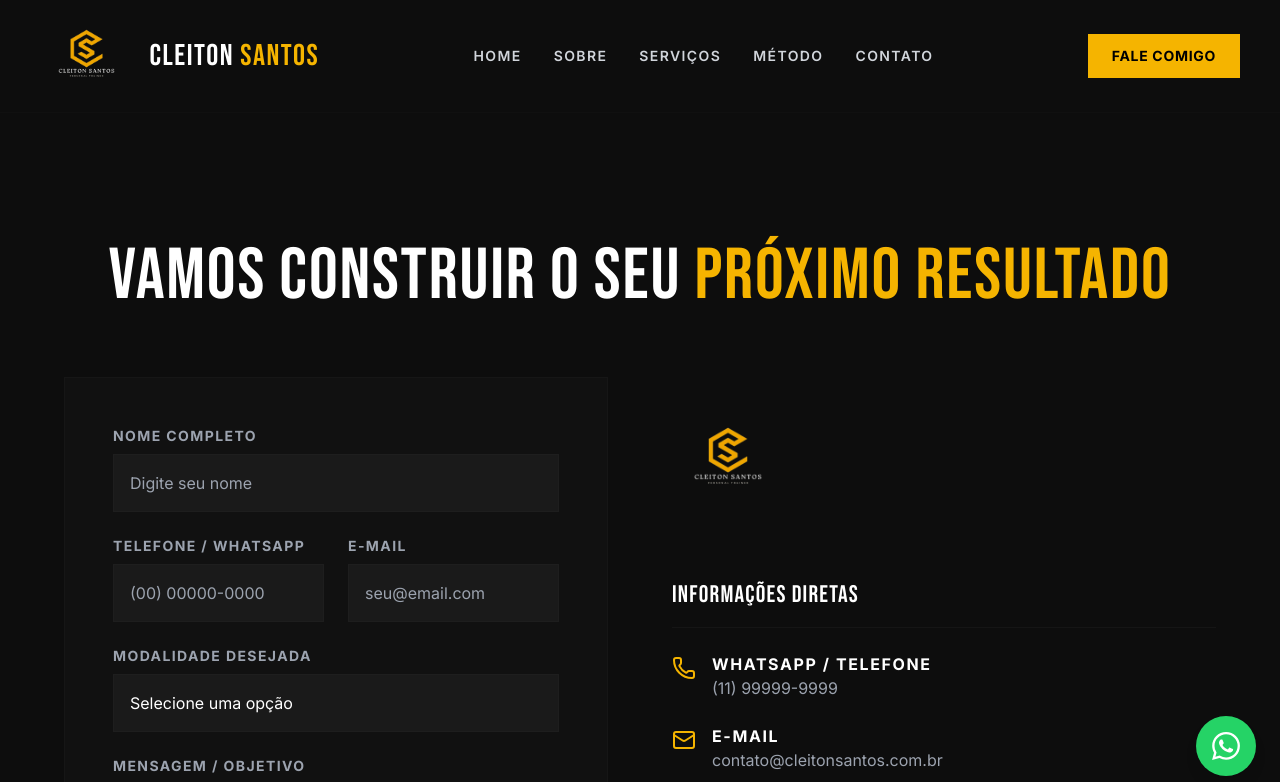
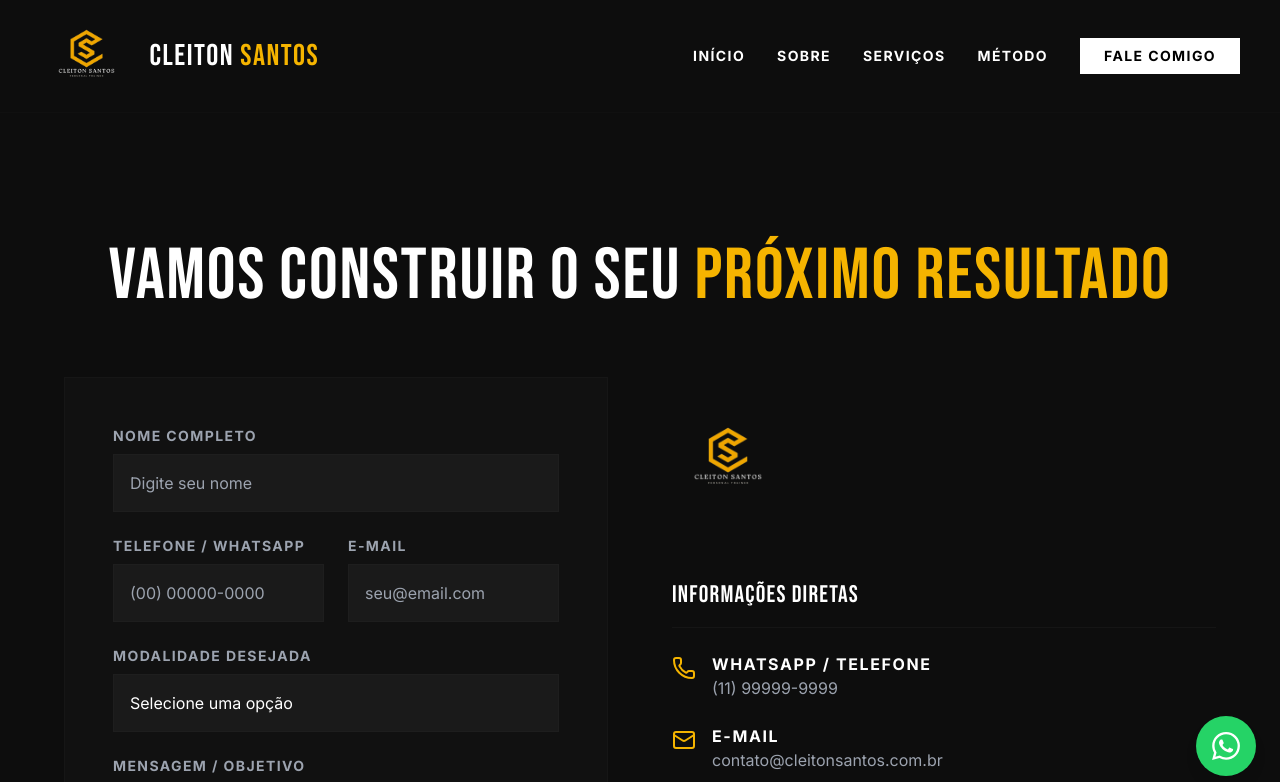
Before and after one commit to joabedev123-alt/cleiton-santos-personal, a React (Vite) app: page /contato in a window 1280 px wide. Shown: the top 782 px of the page. Built offline with nearby package versions, Linux system fonts and the light colour scheme.

Commit message:
Optimize for mobile and update components

```diff
--- a/src/components/Footer.tsx
+++ b/src/components/Footer.tsx
@@ -10,7 +10,7 @@ export const Footer = () => {
           {/* Logo e Resumo */}
           <div className="flex flex-col items-center md:items-start space-y-4">
             <Link to="/" className="flex items-center gap-4">
-              <img src="/logo01.png" alt="Logo Cleiton Santos" className="h-16 w-auto object-contain" />
+              <img src="/logo-final.png" alt="Logo Cleiton Santos" className="h-16 w-auto object-contain" />
               <div className="text-2xl font-heading text-brand-white uppercase tracking-wider hidden sm:block">
                 Cleiton <span className="text-brand-yellow">Santos</span>
               </div>
--- a/src/components/Header.tsx
+++ b/src/components/Header.tsx
@@ -1,29 +1,71 @@
-
-
-import { Link } from 'react-router-dom';
+import { Link, useLocation } from 'react-router-dom';
+import { Menu, X } from 'lucide-react';
+import { useState, useEffect } from 'react';
 
 export const Header = () => {
+  const [isMobileMenuOpen, setIsMobileMenuOpen] = useState(false);
+  const location = useLocation();
+
+  // Fecha o menu sempre que a rota mudar
+  useEffect(() => {
+    setIsMobileMenuOpen(false);
+  }, [location.pathname]);
+
   return (
     <>
       {/* HEADER NAVBAR */}
-      <header className="w-full bg-[#0d0d0d] z-50 py-4 px-10 flex justify-between items-center border-b border-brand-gray/10 sticky top-0">
+      <header className="w-full bg-[#0d0d0d] z-50 py-4 px-6 md:px-10 flex justify-between items-center border-b border-brand-gray/10 sticky top-0">
         <Link to="/" className="flex items-center gap-4">
-          <img src="/logo01.png" alt="Logo Cleiton Santos" className="h-20 w-auto object-contain" />
-          <div className="text-3xl font-heading text-brand-white uppercase tracking-wider hidden sm:block">
+          <img src="/logo-final.png" alt="Logo Cleiton Santos" className="h-14 md:h-20 w-auto object-contain" />
+          <div className="text-2xl md:text-3xl font-heading text-brand-white uppercase tracking-wider hidden sm:block">
             Cleiton <span className="text-brand-yellow">Santos</span>
           </div>
         </Link>
-        <nav className="hidden lg:flex space-x-8 text-sm font-semibold uppercase tracking-widest text-gray-300">
-          <Link to="/" className="hover:text-brand-yellow transition-colors">Home</Link>
-          <Link to="/sobre" className="hover:text-brand-yellow transition-colors">Sobre</Link>
-          <Link to="/servicos" className="hover:text-brand-yellow transition-colors">Serviços</Link>
-          <Link to="/metodo" className="hover:text-brand-yellow transition-colors">Método</Link>
-          <Link to="/contato" className="hover:text-brand-yellow transition-colors">Contato</Link>
+
+        {/* Menu Desktop */}
+        <nav className="hidden md:flex gap-8 items-center text-sm font-bold uppercase tracking-widest text-brand-white">
+          <Link to="/" className="hover:text-brand-yellow transition-colors relative group">
+            Início
+            <span className="absolute -bottom-2 left-0 w-0 h-0.5 bg-brand-yellow transition-all group-hover:w-full"></span>
+          </Link>
+          <Link to="/sobre" className="hover:text-brand-yellow transition-colors relative group">
+            Sobre
+            <span className="absolute -bottom-2 left-0 w-0 h-0.5 bg-brand-yellow transition-all group-hover:w-full"></span>
+          </Link>
+          <Link to="/servicos" className="hover:text-brand-yellow transition-colors relative group">
+            Serviços
+            <span className="absolute -bottom-2 left-0 w-0 h-0.5 bg-brand-yellow transition-all group-hover:w-full"></span>
+          </Link>
+          <Link to="/metodo" className="hover:text-brand-yellow transition-colors relative group">
+            Método
+            <span className="absolute -bottom-2 left-0 w-0 h-0.5 bg-brand-yellow transition-all group-hover:w-full"></span>
+          </Link>
+          <Link to="/contato" className="bg-brand-white text-black px-6 py-2 hover:bg-brand-yellow transition-colors">
+            Fale Comigo
+          </Link>
         </nav>
-        <Link to="/contato" className="hidden md:block bg-brand-yellow text-black px-6 py-3 font-bold hover:bg-brand-yellowLight transition-colors uppercase tracking-wider text-sm">
-          Fale Comigo
-        </Link>
+
+        {/* Botão Mobile */}
+        <button
+          className="md:hidden text-brand-white p-2"
+          onClick={() => setIsMobileMenuOpen(!isMobileMenuOpen)}
+        >
+          {isMobileMenuOpen ? <X size={28} /> : <Menu size={28} />}
+        </button>
       </header>
+
+      {/* Menu Mobile Overlay */}
+      {isMobileMenuOpen && (
+        <div className="fixed inset-0 top-[73px] bg-[#0d0d0d] z-40 flex flex-col items-center pt-10 md:hidden border-t border-brand-gray/20">
+          <nav className="flex flex-col gap-8 items-center text-lg font-bold uppercase tracking-widest text-brand-white w-full px-6">
+            <Link to="/" className="hover:text-brand-yellow transition-colors w-full text-center py-4 border-b border-brand-gray/10">Início</Link>
+            <Link to="/sobre" className="hover:text-brand-yellow transition-colors w-full text-center py-4 border-b border-brand-gray/10">Sobre</Link>
+            <Link to="/servicos" className="hover:text-brand-yellow transition-colors w-full text-center py-4 border-b border-brand-gray/10">Serviços</Link>
+            <Link to="/metodo" className="hover:text-brand-yellow transition-colors w-full text-center py-4 border-b border-brand-gray/10">Método</Link>
+            <Link to="/contato" className="bg-brand-yellow text-black px-6 py-4 mt-4 w-full text-center rounded-sm">Fale Comigo</Link>
+          </nav>
+        </div>
+      )}
     </>
   );
 };
--- a/src/pages/Contato.tsx
+++ b/src/pages/Contato.tsx
@@ -48,7 +48,7 @@ export const Contato = () => {
         {/* Informações de Contato Direto */}
         <div className="space-y-12 flex flex-col justify-center">
           <div className="mb-6 flex justify-start">
-            <img src="/logo01.png" alt="Cleiton Santos Logo" className="h-24 w-auto object-contain" />
+            <img src="/logo-final.png" alt="Cleiton Santos Logo" className="h-24 w-auto object-contain" />
           </div>
           <div className="space-y-6">
             <h3 className="text-2xl font-heading text-brand-white uppercase tracking-wider border-b border-brand-gray/30 pb-4">
```
Also changed, not shown: public/logo-final.png (added).
